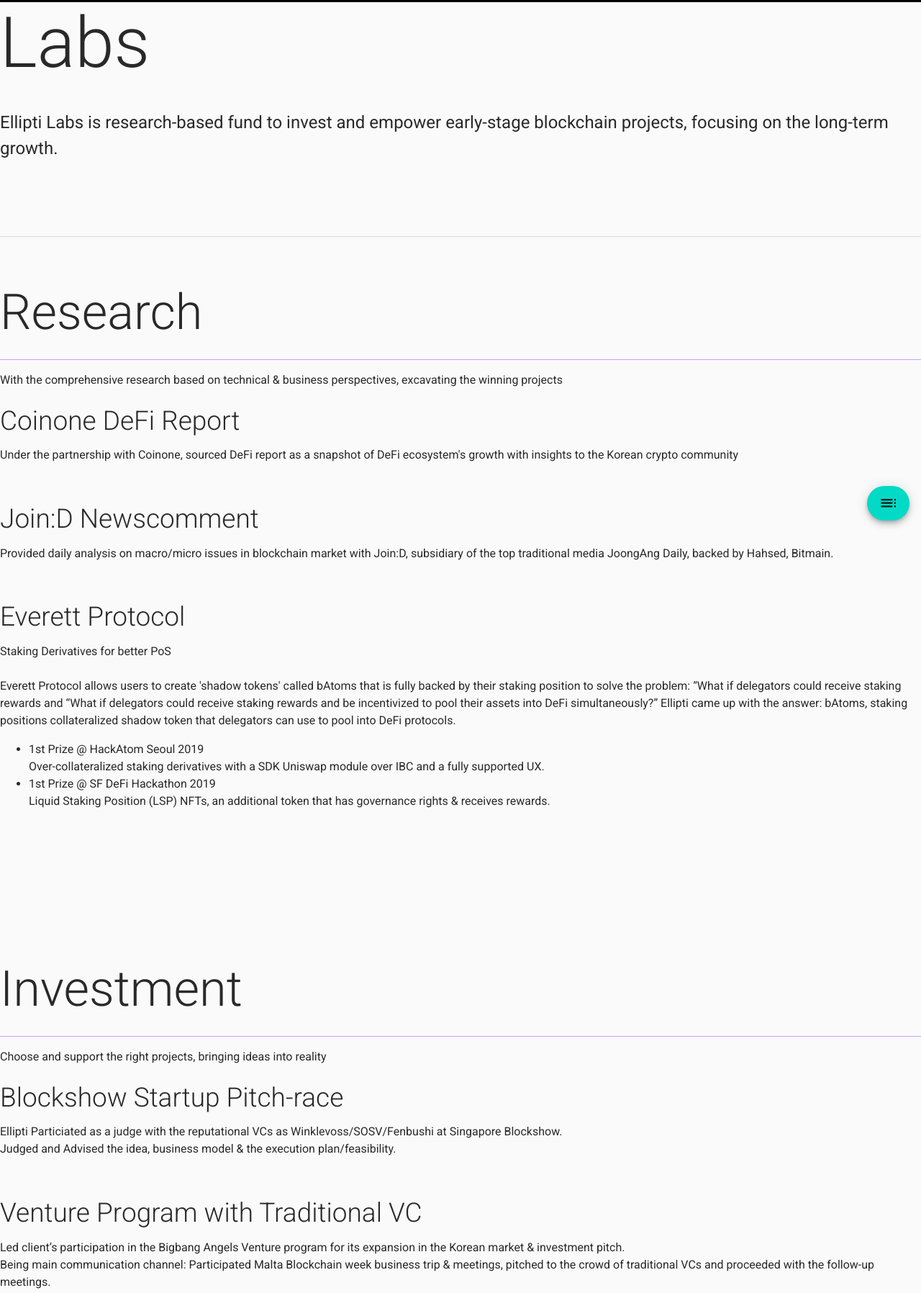
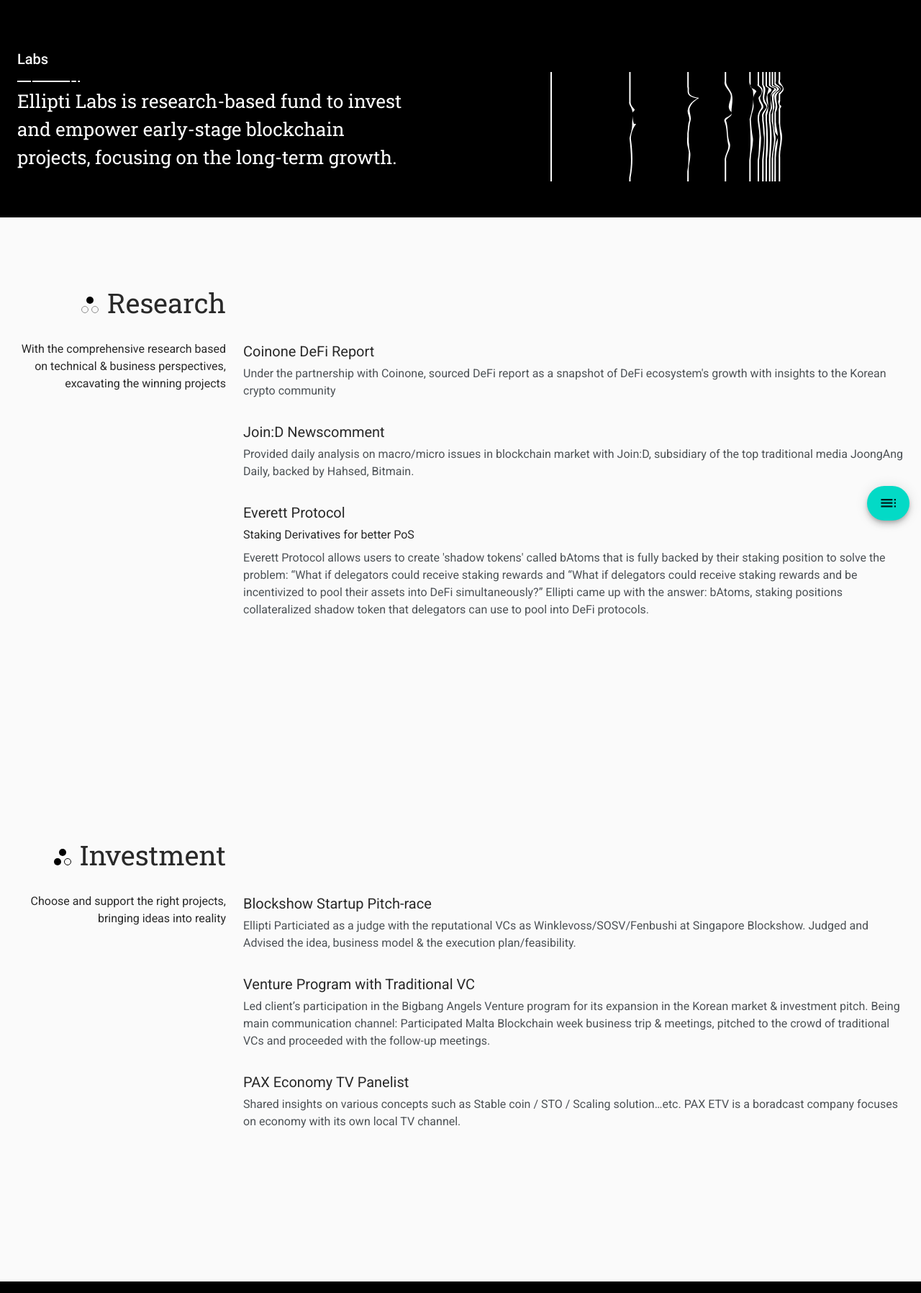
Before and after one commit to ellipti-dev/homepage, a Gatsby site: page /labs in a window 1280 px wide. Shown: the part 61-1857 px from the top of the page at 72% size. Built offline with nearby package versions, Linux system fonts and the light colour scheme; Gatsby itself is replaced by a stand-in of ours.

Commit message:
add labs page

```diff
--- /dev/null
+++ b/src/data/labs.js
@@ -0,0 +1,36 @@
+export const research = [
+  {
+    title: "Coinone DeFi Report",
+    content:
+      "Under the partnership with Coinone, sourced DeFi report as a snapshot of DeFi ecosystem's growth with insights to the Korean crypto community",
+  },
+  {
+    title: "Join:D Newscomment",
+    content:
+      "Provided daily analysis on macro/micro issues in blockchain market with Join:D, subsidiary of the top traditional media JoongAng Daily, backed by Hahsed, Bitmain.",
+  },
+  {
+    title: "Everett Protocol",
+    subTitle: "Staking Derivatives for better PoS",
+    content:
+      "Everett Protocol allows users to create 'shadow tokens' called bAtoms that is fully backed by their staking position to solve the problem: “What if delegators could receive staking rewards and “What if delegators could receive staking rewards and be incentivized to pool their assets into DeFi simultaneously?” Ellipti came up with the answer: bAtoms, staking positions collateralized shadow token that delegators can use to pool into DeFi protocols.",
+  },
+];
+
+export const investment = [
+  {
+    title: "Blockshow Startup Pitch-race",
+    content:
+      "Ellipti Particiated as a judge with the reputational VCs as Winklevoss/SOSV/Fenbushi at Singapore Blockshow. Judged and Advised the idea, business model & the execution plan/feasibility.",
+  },
+  {
+    title: "Venture Program with Traditional VC",
+    content:
+      "Led client’s participation in the Bigbang Angels Venture program for its expansion in the Korean market & investment pitch. Being main communication channel: Participated Malta Blockchain week business trip & meetings, pitched to the crowd of traditional VCs and proceeded with the follow-up meetings.",
+  },
+  {
+    title: "PAX Economy TV Panelist",
+    content:
+      "Shared insights on various concepts such as Stable coin / STO / Scaling solution…etc. PAX ETV is a boradcast company focuses on economy with its own local TV channel.",
+  },
+];
--- a/src/pages/labs.js
+++ b/src/pages/labs.js
@@ -1,284 +1,189 @@
 import * as React from "react";
-import { makeStyles } from '@material-ui/core/styles';
+import { makeStyles } from "@material-ui/core/styles";
 import Typography from "@material-ui/core/Typography";
 import Divider from "@material-ui/core/Divider";
-import Paper from '@material-ui/core/Paper';
-import List from '@material-ui/core/List';
-import ListItem from '@material-ui/core/ListItem';
-import ListItemText from '@material-ui/core/ListItemText';
-import Grid from '@material-ui/core/Grid';
+import Paper from "@material-ui/core/Paper";
+import List from "@material-ui/core/List";
+import ListItem from "@material-ui/core/ListItem";
+import ListItemText from "@material-ui/core/ListItemText";
+import Grid from "@material-ui/core/Grid";
+import Jumbotron from "../components/jumbotron";
+import Container from "@material-ui/core/Container";
 
 import Layout from "../components/layout";
-import quote from '../data/quote';
-import FloatingActionButton from '../components/fab';
+import FloatingActionButton from "../components/fab";
+
+import { research, investment } from "../data/labs";
 
 const useStyles = makeStyles((theme) => ({
-  root: {
+  root: {},
+  jumbotron: {
+    backgroundImage: "url('/svg/labs1.svg')",
+    backgroundRepeat: "no-repeat",
+    backgroundPosition: "right 20% bottom 50px",
+  },
+  jumbotronTitle: {
+    color: "#fff",
+    fontSize: 20,
+    fontWeight: 500,
+    fontFamily: "Roboto",
+  },
+  jumbotronDescription: {
+    width: "45%",
+    fontFamily: "'Roboto slab', serif",
+    color: "#fff",
+    fontSize: 26,
   },
   section: {
-    paddingTop: theme.spacing(8),
-    paddingBottom: theme.spacing(12),
+    paddingTop: 90,
+    paddingBottom: 180,
   },
-  lead: {
-    fontSize: '1.5rem',
+  sectionIcon: {
+    margin: "0 12px",
   },
-  contentDiv: {
-    paddingTop: theme.spacing(2),
-    paddingBottom: theme.spacing(4),
+  sectionTitle: {
+    fontFamily: "'Roboto slab', serif",
+    fontSize: 38,
+    color: "#292929",
   },
-  divier: {
-    marginTop: theme.spacing(1),
-    marginBottom: theme.spacing(2),
-    backgroundColor: theme.palette.primary.dark,
+  sectionDescription: {
+    textAlign: "right",
   },
-  quote: {
-    color: `${theme.palette.text.primary} !importat`,
-
-    '&:hover': {
-      color: `${theme.palette.secondary.main} !important`,
-    }
-  }
+  contentTitle: {
+    fontSize: 20,
+    marginBottom: 4,
+  },
+  contentSubtitle: {
+    fontSize: 16,
+    marginBottom: 8,
+  },
+  contentDescription: {
+    fontSize: 16,
+    color: "#4D5256",
+    marginBottom: 30,
+  },
 }));
-
 
 // markup
 const LabsPage = () => {
   const classes = useStyles();
   return (
+    <>
       <Layout>
-      <section className={classes.section}>
-        <Typography variant="h1" component="h1" gutterBottom>
+        <Jumbotron className={classes.jumbotron}>
+          <Typography className={classes.jumbotronTitle} component="h1">
             Labs
           </Typography>
-        <Typography variant="body1" component="p" className={classes.lead} gutterBottom>
-          Ellipti Labs is research-based fund to invest and empower early-stage
-          blockchain projects, focusing on the long-term growth.
+          <img src="/svg/title-divider.svg" />
+          <Typography className={classes.jumbotronDescription} component="p">
+            Ellipti Labs is research-based fund to invest and empower
+            early-stage blockchain projects, focusing on the long-term growth.
           </Typography>
+        </Jumbotron>
+
+        <section id="research" className={classes.section}>
+          <Container>
+            <Grid container spacing={3}>
+              <Grid item container md={3} justify="flex-end">
+                <Typography className={classes.sectionTitle} component="h2">
+                  <img className={classes.sectionIcon} src="/svg/labs2.svg" />
+                  Research
+                </Typography>
+              </Grid>
+              <Grid item md={9} />
+              {/* contents */}
+              <Grid item container md={3} justify="flex-end">
+                <Typography
+                  className={classes.sectionDescription}
+                  component="p"
+                >
+                  {
+                    "With the comprehensive research based on technical & business perspectives, excavating the winning projects"
+                  }
+                </Typography>
+              </Grid>
+              <Grid item md={9}>
+                {research.map((item) => (
+                  <div>
+                    <Typography className={classes.contentTitle} component="h3">
+                      {item.title}
+                    </Typography>
+                    {item.subTitle && (
+                      <Typography
+                        className={classes.contentSubtitle}
+                        component="h4"
+                      >
+                        {item.subTitle}
+                      </Typography>
+                    )}
+                    <Typography
+                      className={classes.contentDescription}
+                      component="p"
+                    >
+                      {item.content}
+                    </Typography>
+                  </div>
+                ))}
+              </Grid>
+            </Grid>
+          </Container>
         </section>
 
-      <Divider />
-
-      <section className={classes.section} id='research'>
-        <Typography variant="h2" component="h2" gutterBottom>
-          Research
+        <section id="investment" className={classes.section}>
+          <Container>
+            <Grid container spacing={3}>
+              <Grid item container md={3} justify="flex-end">
+                <Typography className={classes.sectionTitle} component="h2">
+                  <img className={classes.sectionIcon} src="/svg/labs3.svg" />
+                  Investment
                 </Typography>
-        <Divider className={classes.divier} />
-        <Typography variant="body1" component="p" gutterBottom>
-          {'With the comprehensive research based on technical & business perspectives, excavating the winning projects'}
+              </Grid>
+              <Grid item md={9} />
+              {/* contents */}
+              <Grid item container md={3} justify="flex-end">
+                <Typography
+                  className={classes.sectionDescription}
+                  component="p"
+                >
+                  Choose and support the right projects, bringing ideas into
+                  reality
                 </Typography>
-
-
-        <div className={classes.contentDiv}>
-          <Typography variant="h4" component="h3" gutterBottom>
-            Coinone DeFi Report
+              </Grid>
+              <Grid item md={9}>
+                {investment.map((item) => (
+                  <div>
+                    <Typography className={classes.contentTitle} component="h3">
+                      {item.title}
                     </Typography>
-          <Typography variant="body1" component="p" gutterBottom>
-            Under the partnership with Coinone, sourced DeFi report as a snapshot
-            of DeFi ecosystem's growth with insights to the Korean crypto
-            community
+                    {item.subTitle && (
+                      <Typography
+                        className={classes.contentSubtitle}
+                        component="h4"
+                      >
+                        {item.subTitle}
+                      </Typography>
+                    )}
+                    <Typography
+                      className={classes.contentDescription}
+                      component="p"
+                    >
+                      {item.content}
                     </Typography>
                   </div>
-
-        <div className={classes.contentDiv}>
-          <Typography variant="h4" component="h3" gutterBottom>
-            Join:D Newscomment
-          </Typography>
-
-          <Typography variant="body1" component="p" gutterBottom>
-            Provided daily analysis on macro/micro issues in blockchain market
-            with Join:D, subsidiary of the top traditional media JoongAng Daily,
-            backed by Hahsed, Bitmain.
-          </Typography>
-        </div>
-        <div className={classes.contentDiv}>
-          <Typography variant="h4" component="h3" gutterBottom>
-            Everett Protocol
-          </Typography>
-          <Typography variant="body1" component="p" gutterBottom>
-            Staking Derivatives for better PoS
-            <br />
-            <br />
-            Everett Protocol allows users to create 'shadow tokens' called bAtoms
-            that is fully backed by their staking position to solve the problem:
-            “What if delegators could receive staking rewards and “What if
-            delegators could receive staking rewards and be incentivized to pool
-            their assets into DeFi simultaneously?” Ellipti came up with the
-            answer: bAtoms, staking positions collateralized shadow token that
-            delegators can use to pool into DeFi protocols.
-          </Typography>
-          <ul>
-            <li>
-              1st Prize @ HackAtom Seoul 2019
-              <br />
-              Over-collateralized staking derivatives with a SDK Uniswap module
-              over IBC and a fully supported UX.
-            </li>
-            <li>
-              1st Prize @ SF DeFi Hackathon 2019
-              <br />
-              {"Liquid Staking Position (LSP) NFTs, an additional token that has governance rights & receives rewards."}
-            </li>
-          </ul>
-        </div>
+                ))}
+              </Grid>
+            </Grid>
+          </Container>
         </section>
 
-      <section className={classes.section} id='investment'>
-        <Typography variant="h2" component="h2" gutterBottom>
-          Investment
-        </Typography>
-        <Divider className={classes.divier} />
-
-        <Typography variant="body1" component="p" gutterBottom>
-          Choose and support the right projects, bringing ideas into reality
-        </Typography>
-
-        <div className={classes.contentDiv}>
-          <Typography variant="h4" component="h3" gutterBottom>
-            Blockshow Startup Pitch-race
-          </Typography>
-
-          <Typography variant="body1" component="p" gutterBottom>
-            {"Ellipti Particiated as a judge with the reputational VCs as Winklevoss/SOSV/Fenbushi at Singapore Blockshow."}
-            <br />
-            {"Judged and Advised the idea, business model & the execution plan/feasibility."}
-          </Typography>
-        </div>
-
-
-        <div className={classes.contentDiv}>
-          <Typography variant="h4" component="h3" gutterBottom>
-            Venture Program with Traditional VC
-          </Typography>
-
-          <Typography variant="body1" component="p" gutterBottom>
-            {"Led client’s participation in the Bigbang Angels Venture program for its expansion in the Korean market & investment pitch."}
-            <br />
-            {"Being main communication channel: Participated Malta Blockchain week business trip & meetings, pitched to the crowd of traditional VCs and proceeded with the follow-up meetings."}
-          </Typography>
-        </div>
-
-        <div className={classes.contentDiv}>
-          <Typography variant="h4" component="h3" gutterBottom>
-            PAX Economy TV Panelist
-          </Typography>
-
-          <Typography variant="body1" component="p" gutterBottom>
-            Shared insights on various concepts such as Stable coin / STO /
-            Scaling solution…etc. PAX ETV is a boradcast company focuses on
-            economy with its own local TV channel.
-          </Typography>
-        </div>
-      </section>
-
-      <section className={classes.section} id='ellipti-in-public'>
-        <Typography variant="h2" component="h2" gutterBottom>
-          Ellipti In Public
-        </Typography>
-        <Divider className={classes.divier} />
-        <Grid container spacing={4}>
-          <Grid item xs={12} sm={6}>
-            <Typography variant="h4" component="h3" gutterBottom>
-              Presence
-            </Typography>
-            <Paper>
-              <List>
-                <ListItem>
-                  <ListItemText
-                    primary="Speaker @ Congress Policy Seminar 2021 (Hosted by Blockmedia)"
-                  />
-                </ListItem>
-                <Divider variant="root" component="li" />
-                <ListItem>
-                  <ListItemText
-                    primary="Speaker @ The Conference 2020 (Hosted by Maeil Economy)"
-                  />
-                </ListItem>
-                <Divider variant="middle" component="li" />
-                <ListItem>
-                  <ListItemText
-                    primary="Mentor @ Blahblock mentoring program (Hosted by Ministry of Science and Technology)"
-                  />
-                </ListItem>
-                <Divider variant="middle" component="li" />
-                <ListItem>
-                  <ListItemText
-                    primary="Speaker @ Blockchain week 2020 (Hosted by Ministry of Science and Technology)"
-                  />
-                </ListItem>
-                <Divider variant="middle" component="li" />
-                <ListItem>
-                  <ListItemText
-                    primary="Speaker @ Dystopians Labs Liquidity 2020"
-                  />
-                </ListItem>
-                <Divider variant="middle" component="li" />
-                <ListItem>
-                  <ListItemText
-                    primary="Mentor @ Founders in Jeju (Hosted by Decenter)"
-                  />
-                </ListItem>
-                <Divider variant="middle" component="li" />
-                <ListItem>
-                  <ListItemText
-                    primary="Speaker @ WBF 2018"
-                    secondary="Comparative analysis on East-Asian countries about their own approach, strategies, state of affairs. Regulation vs Innovation in Korea. Blockchain Before Bitcoin in China. Regulation as Minimal Protection in Japan."
-                  />
-                </ListItem>
-                <Divider variant="middle" component="li" />
-                <ListItem>
-                  <ListItemText
-                    primary="Speaker @ ETHCON Seoul 2019"
-                    secondary="Pitched about Mimblewimble: Scalable Privacy Protocol. Mostly about its components and pillars such as UTXO, ECC, Homomorphic Encryption, Pedersen Commitment, Confidential Transaction, Range Proof, Coin Join, Cut Through."
-                  />
-                </ListItem>
-                <Divider variant="middle" component="li" />
-                <ListItem>
-                  <ListItemText
-                    primary="Pitch day @ Belgium Embassy in Korea"
-                    secondary="With the Korean blockchain companies as GroundX, Metadium, Blocko, explained on the importance of Korean blockchain market with the crowd of Belgium embassy, bank government officials."
-                  />
-                </ListItem>
-                <Divider variant="middle" component="li" />
-              </List>
-            </Paper>
-          </Grid>
-          <Grid item xs={12} sm={6}>
-            <Typography variant="h4" component="h3" gutterBottom>
-              Quote
-            </Typography>
-            <Paper>
-              <List>
-                {quote.map(item => (
-                   <>
-                    <ListItem
-                      component='a'
-                      href={item.link}
-                      target="_blank"
-                      rel="noopener noreferrer"
-                    >
-                      <ListItemText
-                        // todo / hover fix해야함
-                        classes={{ root: classes.quote}}
-                        primary={item.title}
-                        secondary={item.media}
-                      />
-                    </ListItem>
-                    <Divider variant="middle" component="li" />
-                  </>
-                ))}
-              </List>
-            </Paper>
-          </Grid>
-        </Grid>
-      </section>
         <FloatingActionButton
           items={[
-            {label: 'Research', anchor: 'research'},
-            {label: 'Investment', anchor: 'investment'},
-            {label: 'Ellipti In Public', anchor: 'ellipti-in-public'},
+            { label: "Research", anchor: "research" },
+            { label: "Investment", anchor: "investment" },
           ]}
         />
       </Layout>
+    </>
   );
 };
 
--- a/src/pages/portfolio.js
+++ b/src/pages/portfolio.js
@@ -2,7 +2,6 @@
 
 import { makeStyles } from "@material-ui/core/styles";
 import Typography from "@material-ui/core/Typography";
-import Divider from "@material-ui/core/Divider";
 import Grid from "@material-ui/core/Grid";
 import Container from "@material-ui/core/Container";
 
```
Also changed, not shown: static/svg/labs1.svg (added), static/svg/labs2.svg (added), static/svg/labs3.svg (added). Lines whose indentation alone changed are shown as unchanged.
